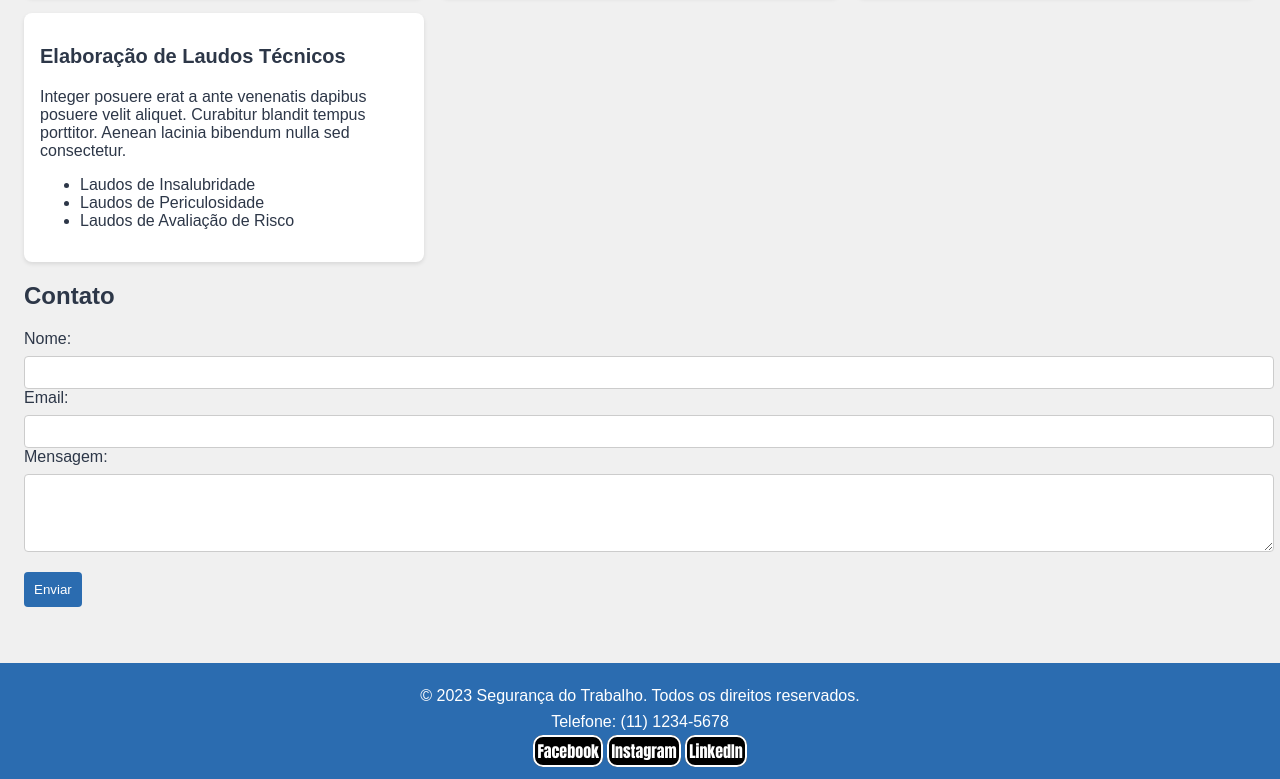
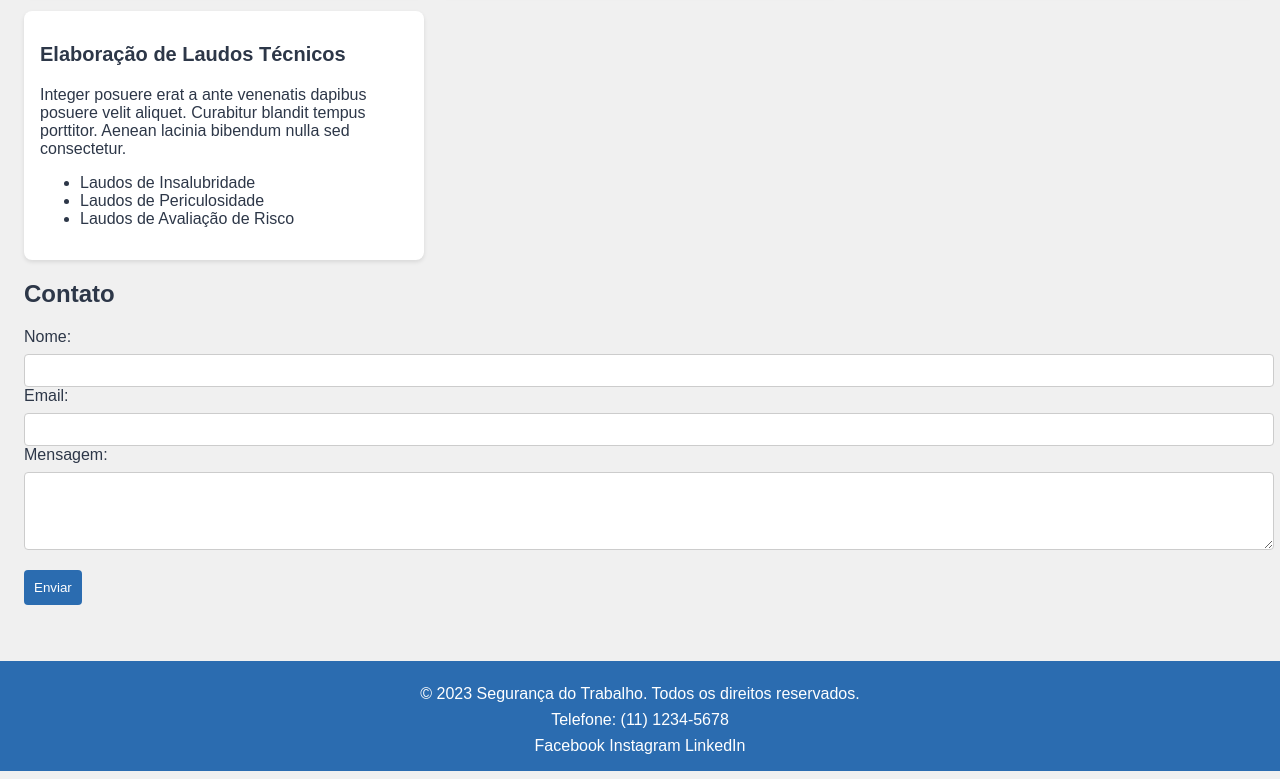
Before and after one commit to eduardocorreadacruz/csc, a plain HTML site: page index.html in a window 1280 px wide. Shown: the part 1346-2125 px from the top of the page. Drawn offline with Linux system fonts and the light colour scheme.

Commit message:
Update style.css

```diff
--- a/style.css
+++ b/style.css
@@ -13,24 +13,6 @@ header{
     padding: 16px;
     text-align: right;
     margin-top: -80px;
-}
-
-a{
-    color: black;
-    filter: opacity(100%);
-    font-family: Impact, Haettenschweiler, 'Arial', sans-serif;
-    text-decoration: none;
-    border-radius: 10px;
-    border: rgb(255, 255, 255) solid 2px;
-    background-color: rgb(0, 0, 0);
-    padding: 2px;
-}
-
-a:hover{
-    font-family: Impact, Haettenschweiler, 'Arial', sans-serif;
-    text-decoration: none;
-    color: rgb(255, 255, 255);
-    padding: 3px;
 }
 
 nav ul{
```
